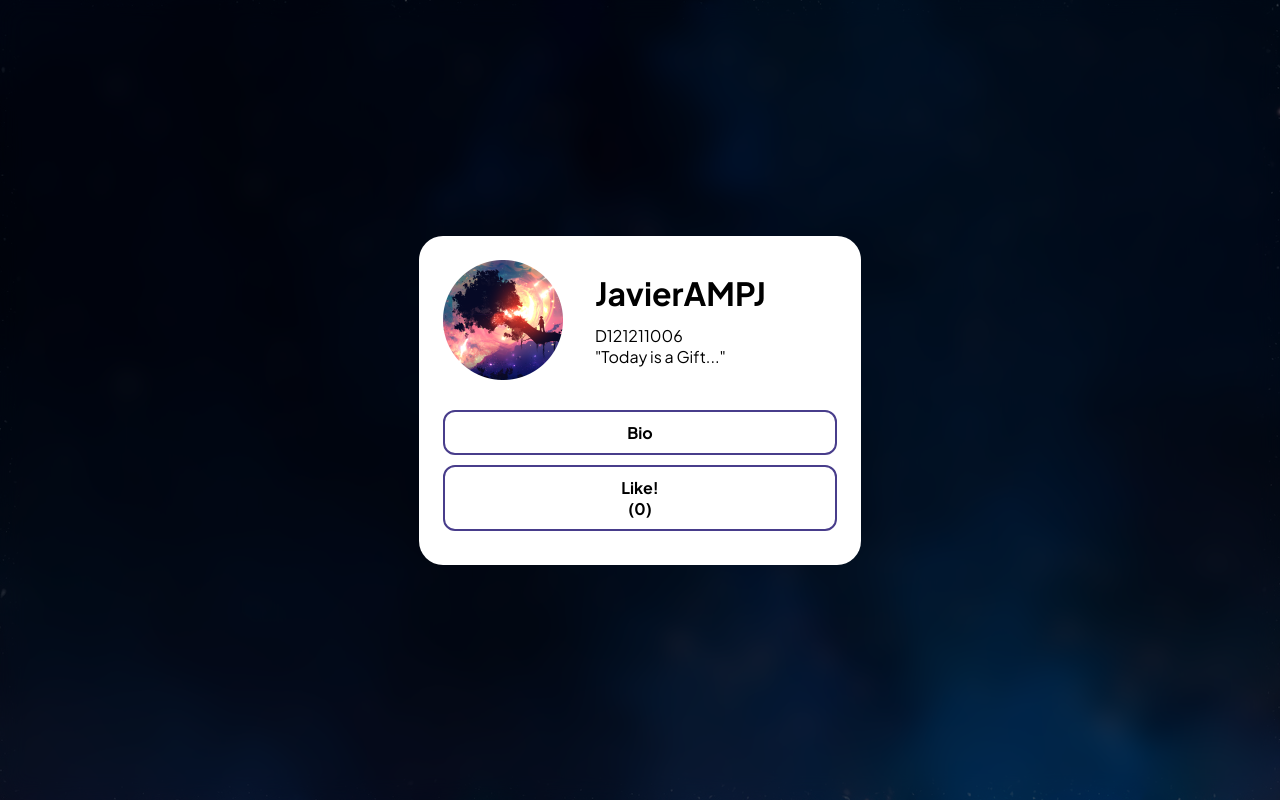
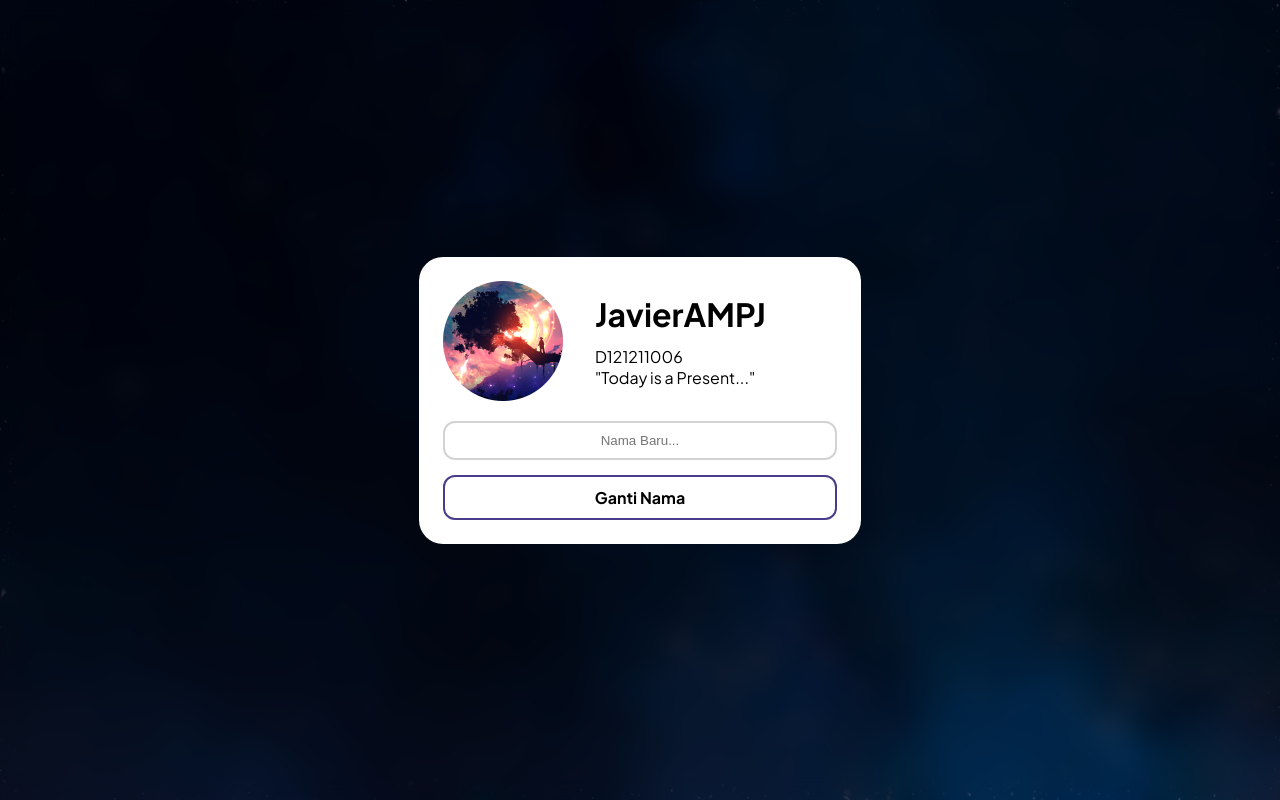
Before and after one commit to JavierAMPJ/banner-pmw2023, a Next.js app: page / in a window 1280 px wide. Built offline with nearby package versions, Linux system fonts and the light colour scheme.

Commit message:
Adding input field change name

```diff
--- a/src/app/globals.css
+++ b/src/app/globals.css
@@ -78,9 +78,18 @@ p{
   margin-top: 10px;
 }
 
-.cta-button{
+.cta-input {
   display: flex;
-  padding: 10px 177px;
+  width: 100%;
+  padding: 10px 10px;
+  text-align: center;
+  align-items: center;
+  border-radius: 12px;
+  border: 2px solid #d4d2d2;
+}
+.cta-button {
+  display: flex;
+  padding: 10px 50px;
   justify-content: center;
   align-items: center;
   gap: 10px;
@@ -88,7 +97,8 @@ p{
   border-radius: 12px;
   border: 2px solid darkslateblue;
   cursor: pointer;
-  margin: 10px 0;
+  margin: 15px 0 0;
+  flex-direction: row;
 }
 
 .cta-button:hover{
--- a/src/app/page.js
+++ b/src/app/page.js
@@ -5,15 +5,15 @@ import Image from 'next/image'
 import './globals.css'
 
 export default function Home() {
-  const [Like, setLike] = useState(0)
-  const [Bio, setBio] = useState('"Today is a Gift..."')
+  const [nama, setNama] = useState('JavierAMPJ')
+  const [inputNama, setInputNama] = useState('')
 
-  function handlerTambahLike(){
-    setLike(Like + 1)
+  function handlerInputNama(event){
+    setInputNama(event.target.namaBaru)
   }
 
-  function handlerUbahBio(){
-    setBio('"that is why it is called Present"')
+  function handlerUbahNama(){
+    setNama(inputNama)
   }
 
   return (
@@ -30,21 +30,18 @@ export default function Home() {
               />
             </div>
             <div className="content-header-banner">
-              <h1>JavierAMPJ</h1>
+              <h1>{nama}</h1>
               <div className="bio-nim-header-banner">
               <p>D121211006</p>
-              <p>{Bio}</p>
+              <p>"Today is a Present..."</p>
               </div>
             </div>
           </div>
           <div className="cta-banner-wrapper">
-            <div className='cta-button' onClick={handlerUbahBio}>
-              <p>Bio</p>
+            <input type='text' placeholder='Nama Baru...' className='cta-input' onInput={handlerInputNama} namaBaru={inputNama} />
+            <div className='cta-button' onClick={handlerUbahNama}>
+              <p>Ganti Nama</p>
             </div>
-            <div className='cta-button' onClick={handlerTambahLike}>
-              <p>Like! ({Like})</p>
-            </div>
-
           </div>
         </div>
       </div>
```
